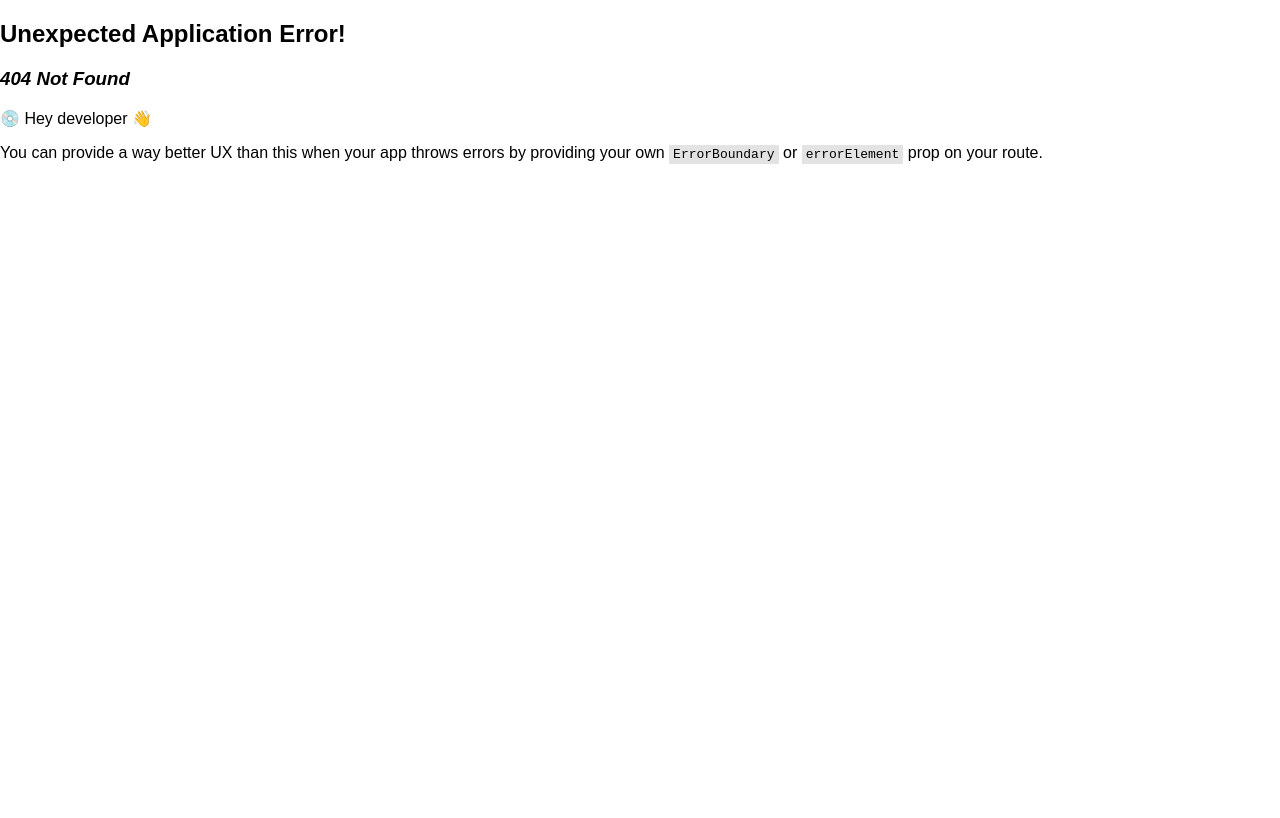
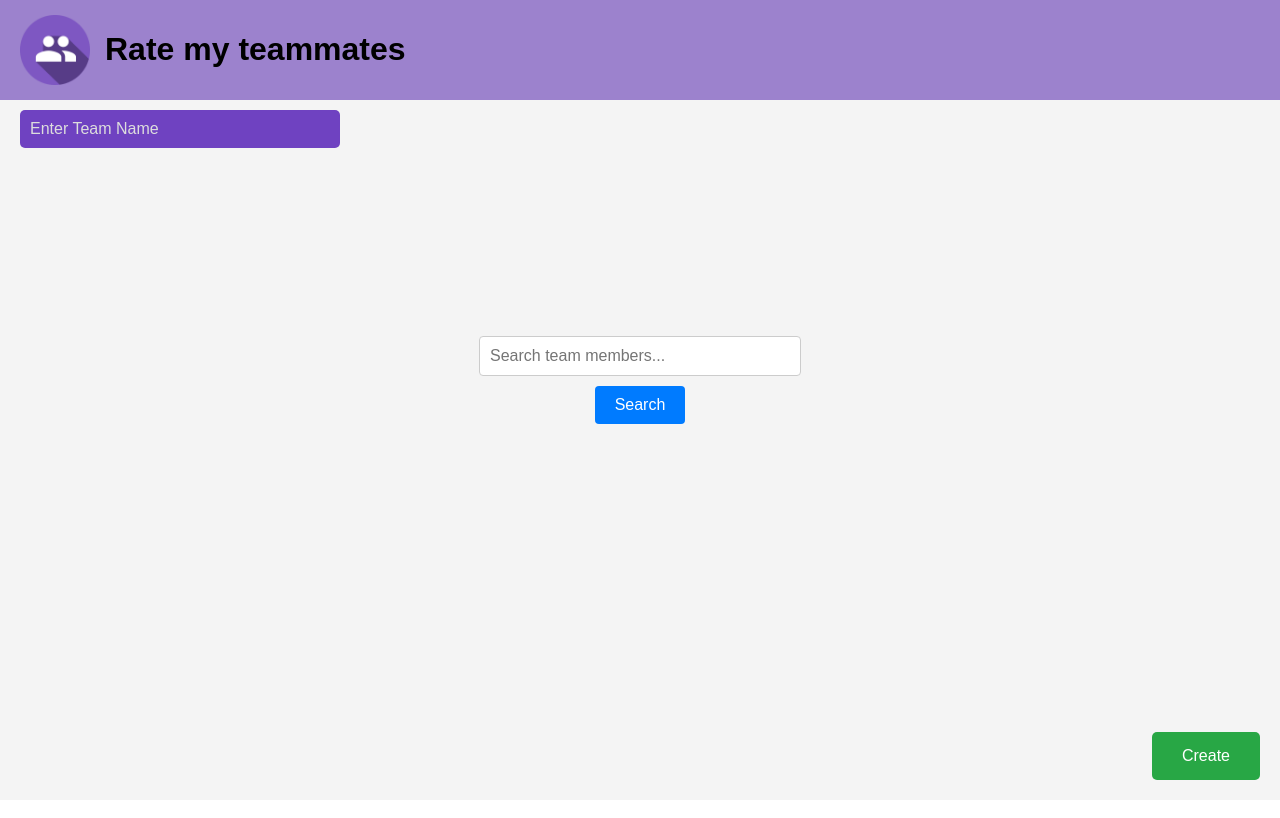
Before and after one commit to FrancoisMartinez/Team-10-SOEN341_Project_F24, a React (Vite) app in the folder FrontEnd/: page /newTeam in a window 1280 px wide. Before the commit this address had no page. Built offline with nearby package versions, Linux system fonts and the light colour scheme.

Commit message:
TeamName/Searchbar/createbutton

```diff
--- a/FrontEnd/src/App.jsx
+++ b/FrontEnd/src/App.jsx
@@ -3,6 +3,7 @@ import {createBrowserRouter, RouterProvider} from "react-router-dom";
 import Home from "./pages/Home";
 import Login from "./pages/Login"
 import Register from "./pages/Register";
+import NewTeam from "./pages/NewTeam";
 import {GlobalStateProvider} from "./GlobalStateProvider.jsx";
 
 
@@ -13,6 +14,8 @@ const router = createBrowserRouter([
     {path : "/", element : <Home />},
     {path : "/login", element : <Login />},
     {path : "/register", element : <Register />},
+    {path : "/newTeam", element : <NewTeam />},
+
 ]);
 
 export default function App() {
--- /dev/null
+++ b/FrontEnd/src/pages/NewTeam.jsx
@@ -0,0 +1,92 @@
+import React, { useState } from 'react';
+import Header from '../components/header.jsx';
+import styles from "../styles/NewTeam.module.css";
+
+function NewTeam() {
+    const [searchTerm, setSearchTerm] = useState('');
+    const [results, setResults] = useState([]);
+    const [teamName, setTeamName] = useState('');
+    const teamMembers = [
+        "Haichuan Li",
+        "Hoang Vu Luu",
+        "Jeremie",
+        "Aymen",
+        "Francois",
+        "Varun",
+        "Jeffrey",
+        "Julia",
+        "Yann",
+        "Melina",
+        "Steven",
+        "Lam",
+        "Tyson",
+
+    ];
+
+    const handleSearch = (e) => {
+        const term = e.target.value;
+        setSearchTerm(term);
+
+        if (term === '') {
+            setResults([]);
+        } else {
+            const filteredResults = teamMembers.filter(member =>
+                member.toLowerCase().includes(term.toLowerCase())
+            );
+            setResults(filteredResults);
+        }
+    };
+
+    const handleTeamNameChange = (e) => {
+        setTeamName(e.target.value);
+    };
+
+    return (
+        <>
+            <Header />
+            <div className={styles.NewTeam}>
+
+                {/* TEAM INPUT NAME */}
+                <div className={styles.teamNameContainer}>
+                    <input
+                        type="text"
+                        placeholder="Enter Team Name"
+                        value={teamName}
+                        onChange={handleTeamNameChange}
+                        className={styles.teamNameInput}
+                    />
+                </div>
+
+                <div className={styles.searchContainer}>
+                    <input
+                        type="text"
+                        placeholder="Search team members..."
+                        value={searchTerm}
+                        onChange={handleSearch}
+                        className={styles.searchInput}
+                    />
+                    <button className={styles.searchButton}>Search</button>
+
+                    <div className={styles.resultsContainer}>
+                        {results.length > 0 ? (
+                            <ul className={styles.resultsList}>
+                                {results.map((result, index) => (
+                                    <li key={index} className={styles.resultItem}>
+                                        {result}
+                                    </li>
+                                ))}
+                            </ul>
+                        ) : (
+                            searchTerm && <p>No results found.</p>
+                        )}
+                    </div>
+                </div>
+
+                {/* Green Create Button */}
+                <button className={styles.createButton}>Create</button>
+            </div>
+        </>
+    );
+}
+
+export default NewTeam;
--- /dev/null
+++ b/FrontEnd/src/styles/NewTeam.module.css
@@ -0,0 +1,102 @@
+.NewTeam {
+    display: flex;
+    justify-content: center;
+    align-items: center;
+    flex-direction: column;
+    height: 100vh;
+    background-color: #f4f4f4;
+    position: relative; /* Allows positioning relative to this container */
+}
+
+/* Team Name Input */
+.teamNameInput {
+    position: absolute;
+    top: 110px;  /* Adjust this value to control the space below the header */
+    left: 20px; /* Align to the left of the screen */
+    padding: 10px;
+    width: 300px;
+    font-size: 16px;
+    border: none;
+    border-radius: 5px;
+    background-color: #6f42c1; /* Purple color same as the header */
+    color: white;
+    z-index: 10; /* Ensure it appears above the header */
+}
+
+.teamNameInput::placeholder {
+    color: #ddd;
+}
+
+.searchContainer {
+    display: flex;
+    justify-content: center;
+    align-items: center;
+    flex-direction: column;
+    height: 256px;
+    overflow-y: scroll;
+}
+
+.searchInput {
+    width: 300px;
+    padding: 10px;
+    font-size: 16px;
+    margin-bottom: 10px;
+    border: 1px solid #ccc;
+    border-radius: 4px;
+}
+
+.searchButton {
+    padding: 10px 20px;
+    font-size: 16px;
+    background-color: #007bff;
+    color: white;
+    border: none;
+    border-radius: 4px;
+    cursor: pointer;
+    margin-bottom: 20px;
+}
+
+.searchButton:hover {
+    background-color: #0056b3;
+}
+
+.resultsContainer {
+    margin-top: 20px;
+    width: 100%;
+    text-align: left;
+}
+
+.resultsList {
+    list-style-type: none;
+    padding: 0;
+}
+
+.resultItem {
+    background-color: #f9f9f9;
+    padding: 10px;
+    margin-bottom: 5px;
+    border: 1px solid #ddd;
+    border-radius: 4px;
+}
+
+.resultItem:hover {
+    background-color: #ececec;
+}
+
+/* Green Create Button */
+.createButton {
+    position: absolute;
+    bottom: 20px;
+    right: 20px;
+    padding: 15px 30px;
+    font-size: 16px;
+    background-color: #28a745;
+    color: white;
+    border: none;
+    border-radius: 5px;
+    cursor: pointer;
+}
+
+.createButton:hover {
+    background-color: #218838;
+}
```
Also changed, not shown: 1 other file (tests, documents, lock files or other folders).
